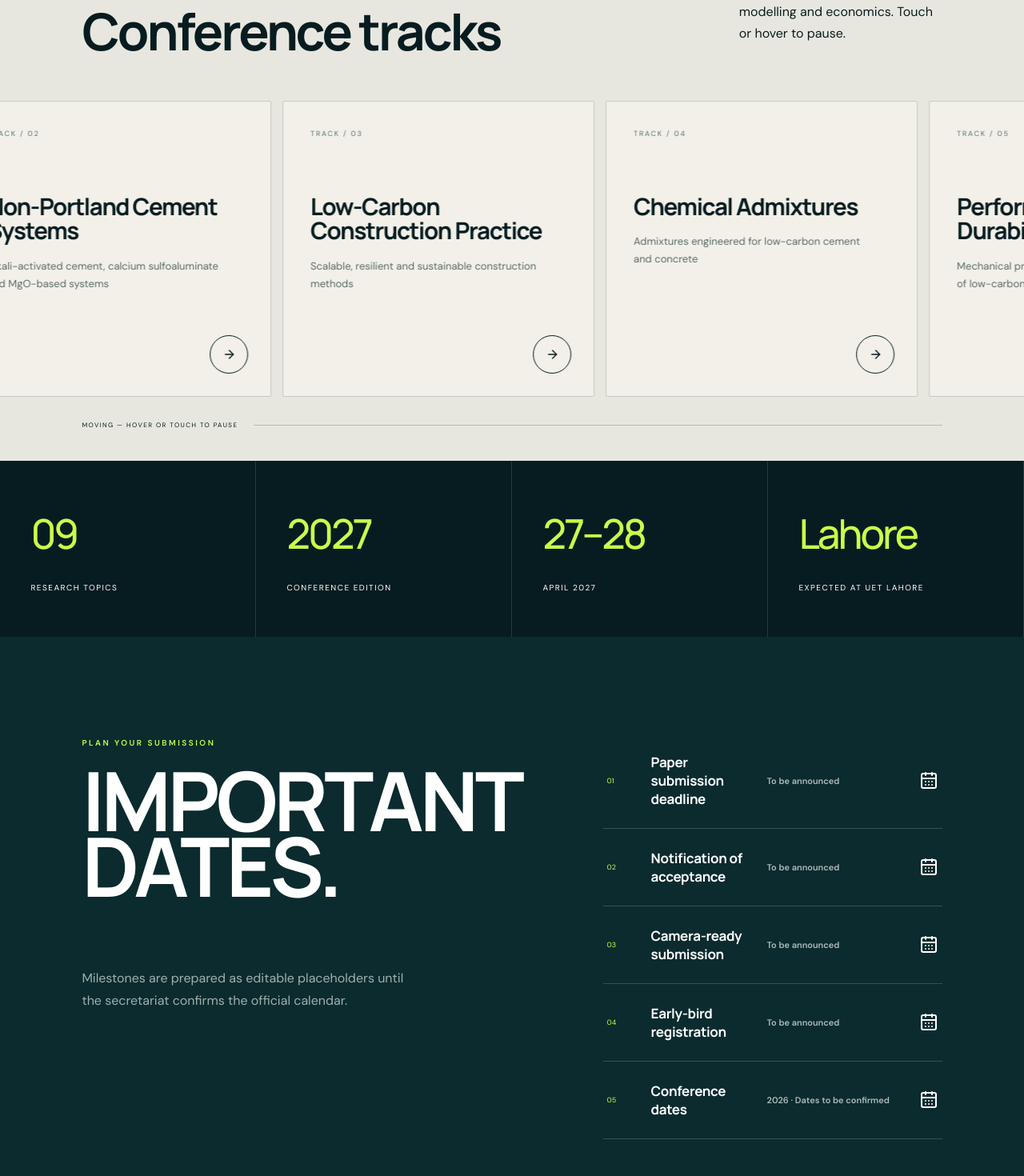
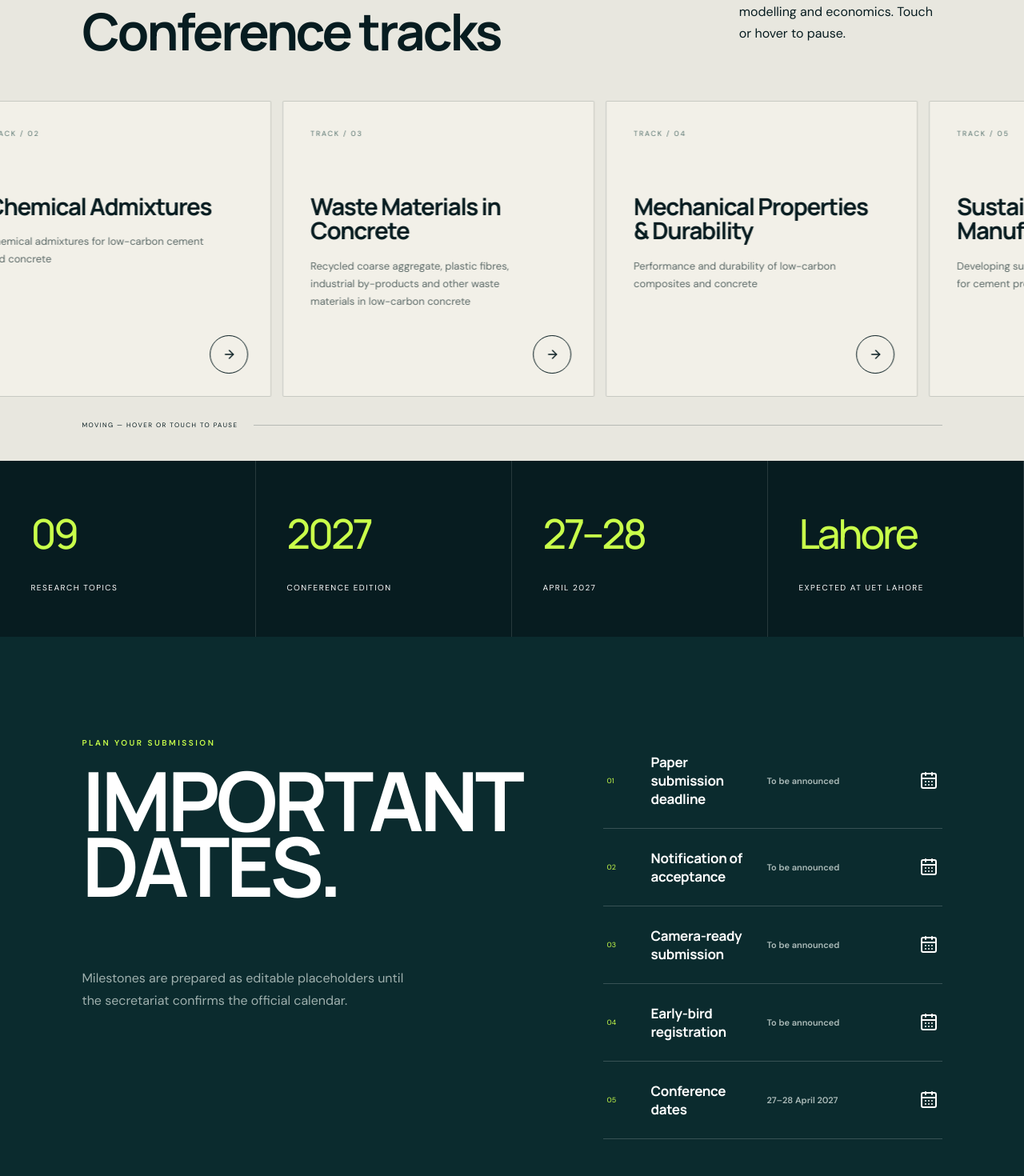
Before and after one commit to Raazia-Imran/nc4scm-conference, a React (Vite) app: page / in a window 1280 px wide. Shown: the part 2300-3770 px from the top of the page at 80% size. Built offline with nearby package versions, Linux system fonts and the light colour scheme.

Commit message:
update 2027 client content: src/data.ts

```diff
--- a/src/data.ts
+++ b/src/data.ts
@@ -1,14 +1,14 @@
 export const tracks=[
-['01','Sustainable Cement Manufacturing','Developing sustainable manufacturing methods for cement production'],
-['02','Non-Portland Cement Systems','Alkali-activated cement, calcium sulfoaluminate and MgO-based systems'],
-['03','Low-Carbon Construction Practice','Scalable, resilient and sustainable construction methods'],
-['04','Chemical Admixtures','Admixtures engineered for low-carbon cement and concrete'],
-['05','Performance & Durability','Mechanical properties and long-term durability of low-carbon composites'],
-['06','Materials Characterization','Advanced characterization methods for sustainable construction materials'],
-['07','Waste-to-Resource Concrete','Recycled aggregates, plastic fibres and industrial by-products'],
-['08','Advanced Modeling & Simulation','Digital methods for low-carbon materials and structural performance'],
-['09','Life-Cycle & Economic Assessment','LCA, economic feasibility and whole-life cost analysis']
+['01','Non-Portland Cement Systems','Alkali-activated cement and concrete, calcium sulfoaluminate cement, MgO-based systems and related technologies'],
+['02','Chemical Admixtures','Chemical admixtures for low-carbon cement and concrete'],
+['03','Waste Materials in Concrete','Recycled coarse aggregate, plastic fibres, industrial by-products and other waste materials in low-carbon concrete'],
+['04','Mechanical Properties & Durability','Performance and durability of low-carbon composites and concrete'],
+['05','Sustainable Cement Manufacturing','Developing sustainable manufacturing methods for cement production'],
+['06','Sustainable Construction Practices','Low-carbon and sustainable construction practices'],
+['07','Life-Cycle & Economic Assessment','Life-cycle assessment, economic feasibility and cost of low-carbon and sustainable construction materials'],
+['08','Materials Characterisation','Characterisation methods for sustainable and low-carbon construction materials'],
+['09','Advanced Modelling & Simulation','Advanced modelling and simulation techniques for low-carbon and sustainable construction materials']
 ];
-export const dates=[['Paper submission deadline','To be announced'],['Notification of acceptance','To be announced'],['Camera-ready submission','To be announced'],['Early-bird registration','To be announced'],['Conference dates','2026 · Dates to be confirmed']];
+export const dates=[['Paper submission deadline','To be announced'],['Notification of acceptance','To be announced'],['Camera-ready submission','To be announced'],['Early-bird registration','To be announced'],['Conference dates','27–28 April 2027']];
 export const people=['Patron-in-Chief','Conference Chair','Conference Co-Chair','Technical Program Chair','Conference Secretary','Publication Chair','Finance Chair','Local Arrangements Chair'];
 export const nav=[['Home','/'],['About','/about'],['Speakers','/speakers'],['Call for Papers','/call-for-papers'],['Programme','/programme'],['Workshops','/workshops'],['Registration','/registration'],['Committees','/committees'],['Partners','/partners'],['Archive','/archive'],['Contact','/contact']];
```
